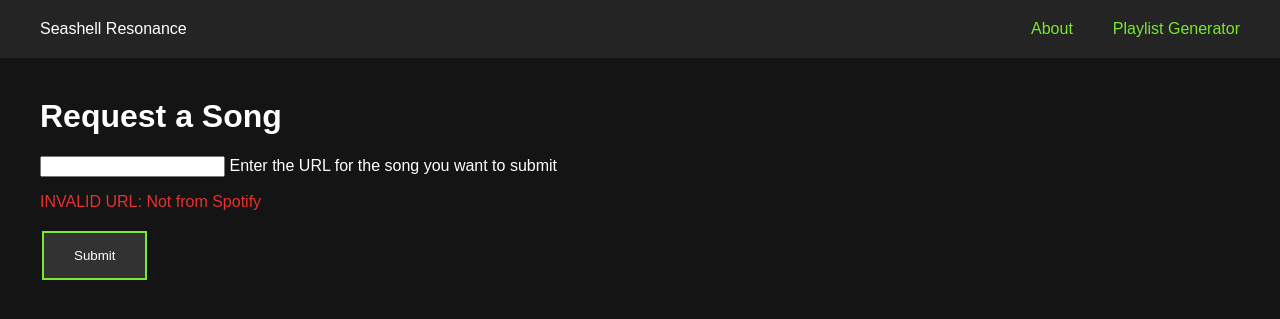
After one commit to xlab-classes/cse442-spring2022-team-seashell-anatomy, a Flask app: page /request in a window 1280 px wide. The commit adds this page. Shown: the top 319 px of the page. Run offline with Flask 2, Linux system fonts and the light colour scheme; some libraries are stand-ins or nearby versions.

Commit message:
added request form page, button from playlist gen page, and parsing for the song ID #49

```diff
--- a/static/css/playlist_form.css
+++ b/static/css/playlist_form.css
@@ -85,3 +85,7 @@
   margin: 4px 2px;
   cursor: pointer;
 }
+
+.error {
+  color: rgb(231, 48, 48)
+}
--- a/templates/playlist_gen.html
+++ b/templates/playlist_gen.html
@@ -27,6 +27,9 @@
 	</div>
         {% endfor %}
 	<br><br>
-        <input class="submitbutton" type="submit" value="Submit">
+        <div>
+            <input class="submitbutton" type="submit" value="Submit">
+            <a class="submitbutton" id="requestbutton" href="/requestform">Request Song</a>
+        </div>
     </form>
 {% endblock %}
--- /dev/null
+++ b/templates/request_song.html
@@ -0,0 +1,15 @@
+{% extends "nav.html" %}
+
+{% block title %}Song Request{% endblock %}
+
+{% block style %}<link rel="stylesheet" href="static/css/playlist_form.css">{% endblock %}
+
+{% block content %}
+    <h1>Request a Song</h1>
+    <form action="/request" method="GET">
+        <input class="songURL" id="songURL" name="songURL" type="text">
+        <label for="songURL">Enter the URL for the song you want to submit</label><br>
+        <p class="error">{{ error }}</p>
+        <input class="submitbutton" type="submit" value="Submit">
+    </form>
+{% endblock %}
--- a/views/rec.py
+++ b/views/rec.py
@@ -1,4 +1,4 @@
-from flask import Blueprint, jsonify, request, render_template
+from flask import Blueprint, jsonify, redirect, request, render_template
 from db import songs
 import json
 import pickle
@@ -11,6 +11,23 @@ rec_app = Blueprint('rec_app', __name__, template_folder='../static')
 @rec_app.route('/playlist_gen')
 def playlist_gen():
     return render_template('playlist_gen.html', categories=categories)
+
+@rec_app.route('/requestform')
+def request_form():
+    return render_template('request_song.html', error='')
+
+@rec_app.route('/request')
+def request_song():
+    URL = request.query_string
+    URLsplit = URL.split(b'%2F')
+    if not len(URLsplit) >= 3 or not URLsplit[2] == b"open.spotify.com":
+        return render_template('request_song.html', error='INVALID URL: Not from Spotify')
+    if not len(URLsplit) >= 4 or not URLsplit[3] == b'track':
+        return render_template('request_song.html', error='INVALID URL: URL not from a track')
+    URI = URLsplit[-1].split(b'%3F')[0]
+    if not URI or not len(URI) == 22:
+        return render_template('request_song.html', error='INVALID URL: Invalid track ID')
+    return redirect('/playlist_gen')
 
 
 # attribute: a parameter for the spotify API
```
